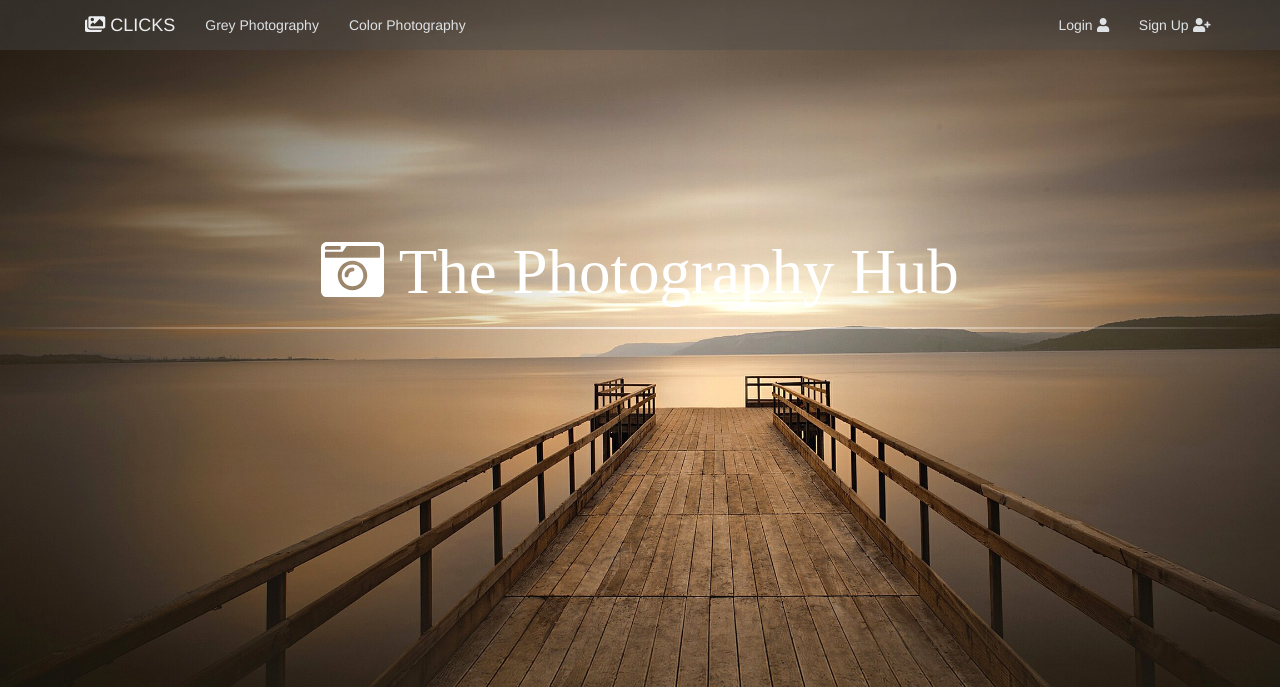
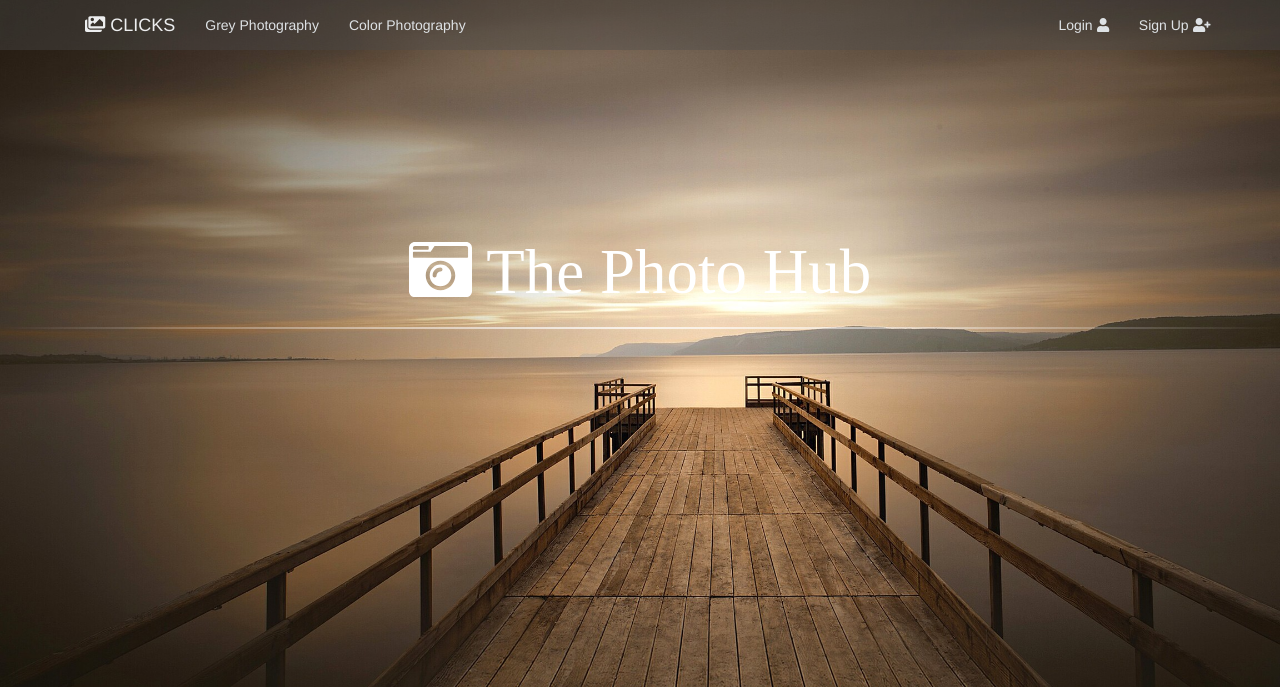
Before and after one commit to ashpad0502/StockPhotoHub, a plain HTML site: page public_html/index.html in a window 1280 px wide. Shown: the top 687 px of the page. Drawn offline with nearby package versions, Linux system fonts and the light colour scheme; a web font is replaced by a local one.

Commit message:
Title change

```diff
--- a/public_html/index.html
+++ b/public_html/index.html
@@ -52,7 +52,7 @@ and open the template in the editor.
       </nav>
         <div id="container">
             <div class="jumbotron">
-                <h1><i class="fas fa-camera-retro"></i> The Photography Hub</h1>
+                <h1><i class="fas fa-camera-retro"></i> The Photo Hub</h1>
                 <hr>
             </div>
             <div id="footer">
```
